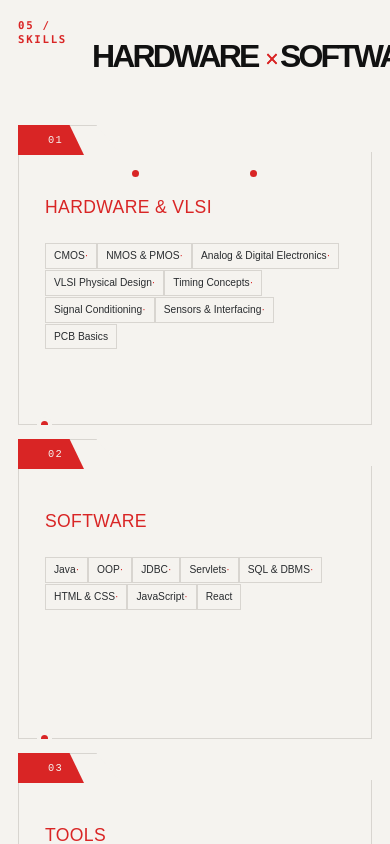
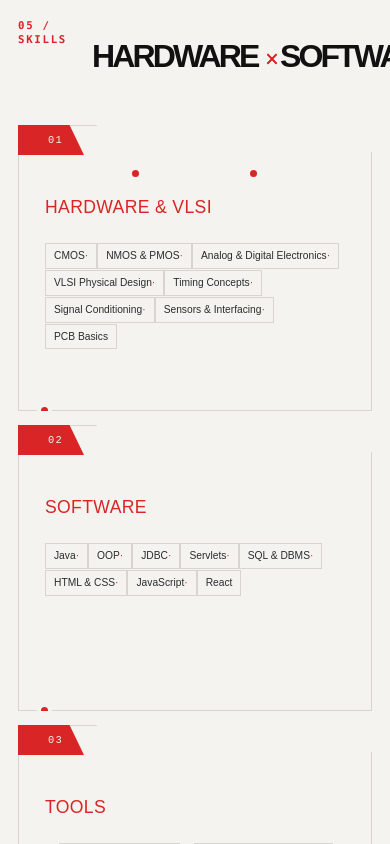
Before and after one commit to Pragathi-Reddy/pragathi-b-portfolio-website, a Next.js app: page / in a window 390 px wide. Shown: the part 3140-3984 px from the top of the page. Built offline with nearby package versions, Linux system fonts and the light colour scheme.

Commit message:
feat: update skills layout and group styling for compactness and alignment

```diff
--- a/app/globals.css
+++ b/app/globals.css
@@ -42,7 +42,11 @@ button { font: inherit; }
 
 .stack-heading-accent, .stack-group h3 { color: var(--red); }
 
-/* Skills reference layout: three equal engineering cards with chamfered corners. */
+/* Skills reference layout: compact equal engineering cards. */
+.stack-section .stack-map { align-items: stretch; }
+.stack-section .stack-group { min-height: 0; height: 286px; padding-bottom: 22px; }
+.stack-section .stack-group .skill-tags { gap: 8px 10px; }
+.stack-section .stack-group .skill-tags span { margin: 0; }
 .stack-section { padding-bottom: 118px; }
 .stack-heading { display: flex; justify-content: space-between; align-items: flex-start; gap: 32px; margin-bottom: 66px; }
 .stack-heading .section-label { margin-top: 12px; }
@@ -76,7 +80,7 @@ button { font: inherit; }
   .stack-heading { flex-direction: column; gap: 24px; margin-bottom: 40px; }
   .stack-heading h2 { max-width: 300px; text-align: left; align-self: flex-end; font-size: clamp(2.8rem, 13vw, 4.2rem); }
   .stack-map { grid-template-columns: 1fr; gap: 14px; }
-  .stack-group { min-height: 0; padding: 62px 20px 24px; }
+  .stack-group { min-height: 0; height: auto; padding: 62px 20px 24px; }
   .stack-group h3 { font-size: 1.15rem; }
 }
 
```
